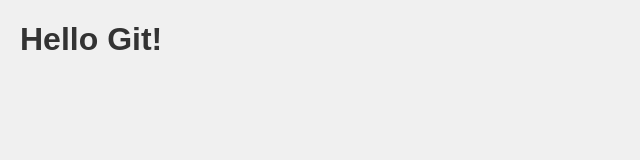
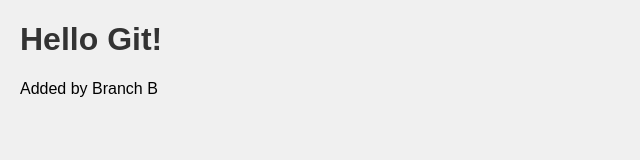
Before and after one commit to tharuka058/my-first-repo, a plain HTML site: page index.html in a window 1280 px wide. Shown: the whole page, without its empty margins (0-640 px from the left). Drawn offline with Linux system fonts and the light colour scheme.

Commit message:
Add content from branch B

```diff
--- a/index.html
+++ b/index.html
@@ -8,3 +8,4 @@
 <h1>Hello Git!</h1>
 </body>
 </html>
+<p>Added by Branch B</p>
```
